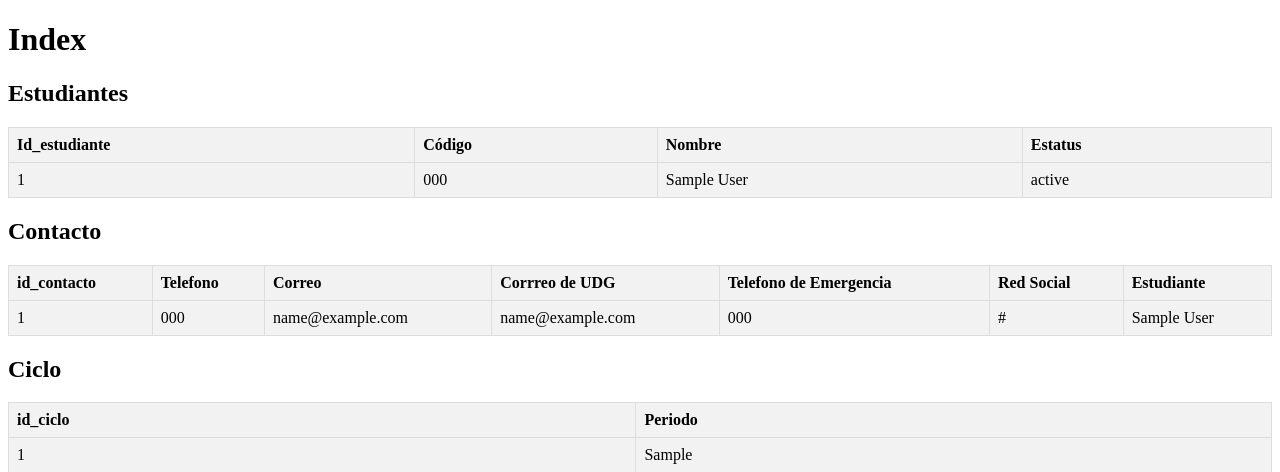
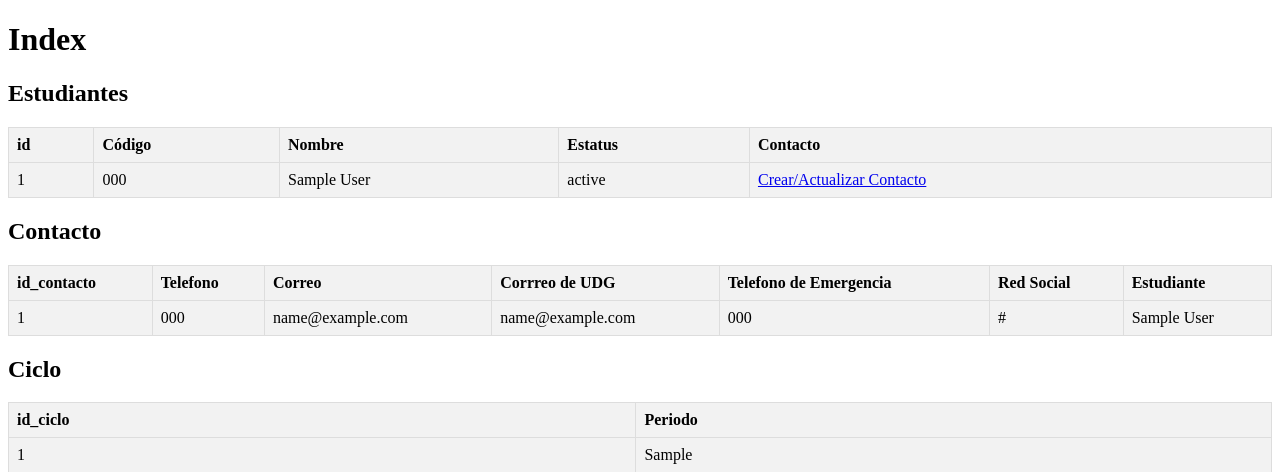
Before and after one commit to BrialexMaga/coordinacion, a Django app: page /studentform/ in a window 1280 px wide. Shown: the top 472 px of the page. Run offline with Django 4.2, Linux system fonts and the light colour scheme; tables that the repository leaves empty hold one stand-in row (values such as "Sample post").

Commit message:
Conect index with contact form

```diff
--- a/studentform/templates/studentform/index.html
+++ b/studentform/templates/studentform/index.html
@@ -12,10 +12,11 @@
     <h2>Estudiantes</h2>
     <table>
         <thead>
-            <th>Id_estudiante</th>
+            <th>id</th>
             <th>Código</th>
             <th>Nombre</th>
             <th>Estatus</th>
+            <th>Contacto</th>
         </thead>
         <tbody>
             {% for student in students %}
@@ -24,6 +25,7 @@
                     <td>{{ student.code }}</td>
                     <td>{{ student.name }}</td>
                     <td>{{ student.status }}</td>
+                    <td><a href="{% url 'contact-form' student.student_id %}">Crear/Actualizar Contacto</a></td>
                 </tr>
             {% endfor %}
         </tbody>
```
